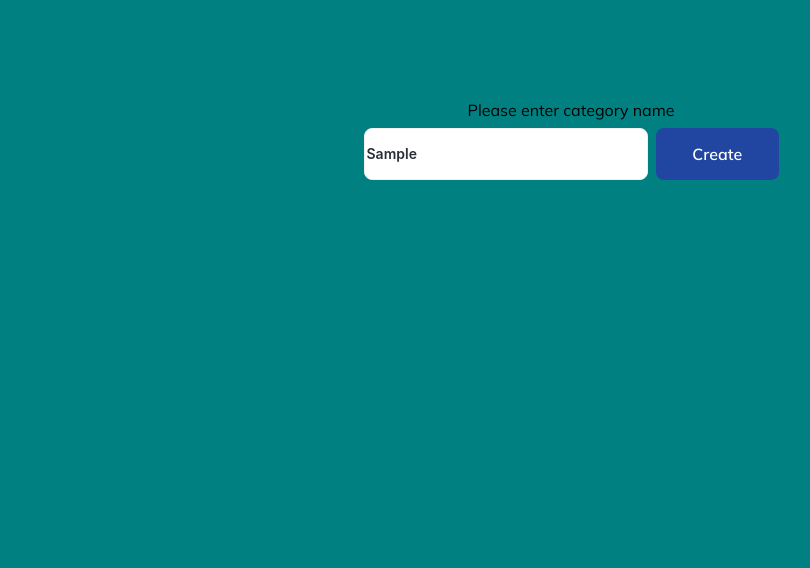
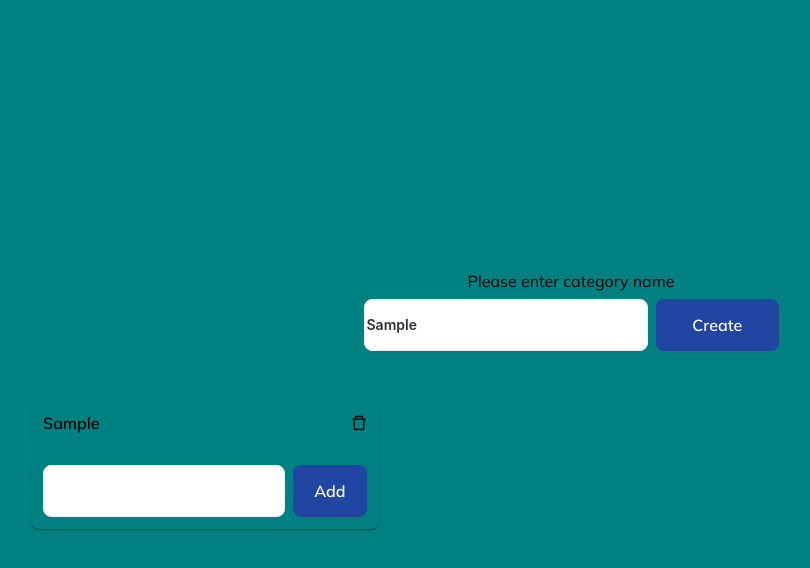
Before and after one commit to ByczkoAlex/todo, a React (Create React App) app: page / in a window 1280 px wide. Both pictures are taken after typing "Sample" into the empty fields and a click on the button "Create". Shown: the top 568 px of the page, without its empty margins (69-879 px from the left). Built offline with nearby package versions, Linux system fonts and the light colour scheme.

Commit message:
Added categories list. Added possibility to remove category

```diff
--- a/package.json
+++ b/package.json
@@ -3,6 +3,7 @@
   "version": "0.1.0",
   "private": true,
   "dependencies": {
+    "@ant-design/icons": "^5.2.6",
     "@reduxjs/toolkit": "^1.9.6",
     "@testing-library/jest-dom": "^5.14.1",
     "@testing-library/react": "^13.0.0",
--- a/src/App.module.css
+++ b/src/App.module.css
@@ -1,6 +1,8 @@
 .app {
     display: flex;
     justify-content: center;
+    flex-direction: column;
+
     width: 100vw;
     padding: 100px 100px;
     box-sizing: border-box;
@@ -10,5 +12,12 @@
 }
 
 .form_wrapper {
+    margin-bottom: 50px;
+}
 
+.tasks_list_wrapper {
+    width: 100%;
+    display: flex;
+    flex-wrap: wrap;
+    gap: 20px;
 }
--- a/src/App.tsx
+++ b/src/App.tsx
@@ -1,15 +1,24 @@
 import React from 'react';
 import s from './App.module.css';
 import Form from "./components/Form/Form";
+import {useAppSelector} from "./hooks/redux";
+import Category from "./components/Category/Category";
+import {categoryType} from "./store/reducers/todo/TodoSlice";
 
 function App() {
+
+    const CategoryArray = useAppSelector(state => state.todoReducer.categories)
+
     return (
         <div className={s.app}>
             <div className={s.form_wrapper}>
                 <Form/>
             </div>
-        <div>
-
+            <div className={s.tasks_list_wrapper}>
+                {
+                    CategoryArray?.map((category: categoryType) =>
+                        <Category key={category.id} id={category.id} name={category.name} tasks={category.tasks}/>)
+                }
             </div>
         </div>
     );
--- /dev/null
+++ b/src/components/Category/Category.module.css
@@ -0,0 +1,38 @@
+.category {
+    width: 30%;
+    height: fit-content;
+    padding: 12px;
+    border-radius: 8px;
+    box-shadow: 0 2px 1px -1px rgba(0,0,0,0.2), 0 1px 1px 0 rgba(0,0,0,0.14), 0 1px 3px 0 rgba(0,0,0,0.12);
+}
+
+.category_header {
+    display: flex;
+    align-items: center;
+    justify-content: space-between;
+    margin-bottom: 32px;
+}
+
+.category_name {
+    font-size: 16px;
+    font-weight: 600;
+}
+
+.delete {
+    cursor: pointer;
+}
+
+.button_wrapper {
+    width: 100px;
+}
+
+.add_task_form {
+    display: flex;
+    gap: 8px;
+}
+
+.tasks_list_block {
+    display: flex;
+    flex-direction: column;
+    gap: 8px;
+}
--- /dev/null
+++ b/src/components/Category/Category.tsx
@@ -0,0 +1,66 @@
+import React from 'react';
+import s from './Category.module.css'
+import {TaskForCategoryType} from "../../store/reducers/todo/TodoSlice";
+import {DeleteOutlined} from "@ant-design/icons";
+import {useFormik} from "formik";
+import {v4 as uuidv4} from "uuid";
+import CustomInput from "../CustomInput/CustomInput";
+import CustomBtn from "../CustomBtn/CustomBtn";
+import {List} from "antd";
+import {deleteCategoryThunk} from "../../store/ActionCreators/ActionCreators";
+import {useAppDispatch} from "../../hooks/redux";
+
+type PropsType = {
+    name: string,
+    tasks: TaskForCategoryType[]
+    id: string
+}
+
+const Category = (props: PropsType) => {
+
+    const dispatch = useAppDispatch()
+
+    const createTaskFormik = useFormik({
+        initialValues: {
+            name: '',
+            id: ''
+        },
+        onSubmit: values => {
+            const prepareValues = {
+                ...values,
+                id: uuidv4()
+            }
+
+            // dispatch(CreateCategory(prepareValues))
+        }
+    })
+
+    return (
+        <div className={s.category}>
+            <div className={s.category_header}>
+                <div className={s.category_name}>
+                    {props.name}
+                </div>
+                <DeleteOutlined className={s.delete} onClick={() => dispatch(deleteCategoryThunk(props.id))}/>
+            </div>
+
+            <form onSubmit={createTaskFormik.handleSubmit} className={s.add_task_form}>
+                <CustomInput
+                    id={"name"}
+                    name={"name"}
+                    value={createTaskFormik.values.name}
+                    onChange={createTaskFormik.handleChange}
+                />
+                <div className={s.button_wrapper}>
+                    <CustomBtn type={"submit"} title={"Add"}/>
+                </div>
+            </form>
+
+            <div className={s.tasks_list_block}>
+
+            </div>
+        </div>
+    );
+};
+
+export default Category;
--- a/src/components/Form/Form.tsx
+++ b/src/components/Form/Form.tsx
@@ -5,7 +5,7 @@ import CustomInput from "../CustomInput/CustomInput";
 import CustomBtn from "../CustomBtn/CustomBtn";
 import { v4 as uuidv4 } from 'uuid';
 import {useAppDispatch} from "../../hooks/redux";
-import {CreateCategory} from "../../store/ActionCreators/ActionCreators";
+import {createCategoryThunk} from "../../store/ActionCreators/ActionCreators";
 
 
 const Form = () => {
@@ -24,7 +24,7 @@ const Form = () => {
                 id: uuidv4()
             }
 
-            dispatch(CreateCategory(prepareValues))
+            dispatch(createCategoryThunk(prepareValues))
         }
     })
 
--- a/src/store/ActionCreators/ActionCreators.tsx
+++ b/src/store/ActionCreators/ActionCreators.tsx
@@ -1,10 +1,19 @@
 import {AppDispatch} from "../store";
-import {categoryType, setCategory} from "../reducers/todo/TodoSlice";
+import {categoryType, deleteCategory, setCategory} from "../reducers/todo/TodoSlice";
 
-export const CreateCategory = (category: categoryType) => (dispatch: AppDispatch) => {
+export const createCategoryThunk = (category: categoryType) => (dispatch: AppDispatch) => {
     try {
         dispatch(setCategory(category))
     } catch (e) {
         console.error(e)
     }
 }
+
+export const deleteCategoryThunk = (id: string) => (dispatch: AppDispatch) => {
+    console.log('here')
+    try {
+        dispatch(deleteCategory(id))
+    } catch (e) {
+        console.error(e)
+    }
+}
--- a/src/store/reducers/todo/TodoSlice.ts
+++ b/src/store/reducers/todo/TodoSlice.ts
@@ -11,7 +11,7 @@ export type categoryType = {
     id: any
 }
 
-type TaskForCategoryType = {
+export type TaskForCategoryType = {
     name: string,
     id: string
 }
@@ -34,15 +34,16 @@ export const todoSlice = createSlice({
         setCategory(state, action) {
             if (state.categories.length === 0) {
                 state.categories = [action.payload]
+            } else {
+                state.categories.push(action.payload)
             }
-
-            if (state.categories.length > 0) {
-                console.log(action.payload)
-            }
+        },
+        deleteCategory(state, action) {
+            state.categories = state.categories.filter((category) => category.id !== action.payload)
         }
     }
 })
 
-export const {setCategory} = todoSlice.actions;
+export const {setCategory, deleteCategory} = todoSlice.actions;
 
 export default todoSlice.reducer
```
Also changed, not shown: 1 other file (tests, documents, lock files or other folders). Lines whose indentation alone changed are shown as unchanged.
